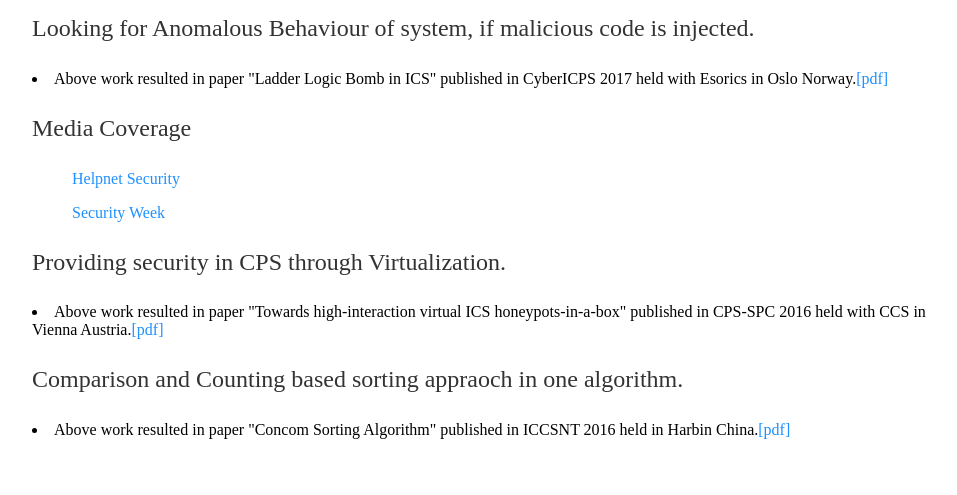
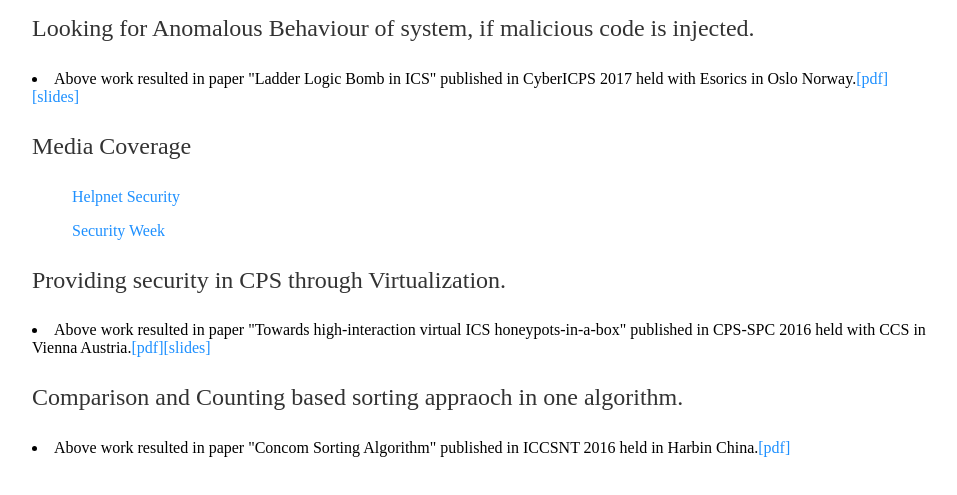
Before and after one commit to anandgarg91/anandgarg91.github.io, a website: page research.html in a window 1280 px wide. Shown: the part 185-680 px from the top of the page, without its empty margins (160-1117 px from the left). Drawn offline with Linux system fonts and the light colour scheme.

Commit message:
slides added

```diff
--- a/research.html
+++ b/research.html
@@ -22,13 +22,13 @@
         		<h1>Security in Cyber Physical System</h1>
 
 			<p>Looking for Anomalous Behaviour of system, if malicious code is injected.</p>
-			<li>Above work resulted in paper "Ladder Logic Bomb in ICS" published in CyberICPS 2017 held with Esorics in Oslo Norway.<a href=https://arxiv.org/abs/1702.05241>[pdf]</a></li>
+			<li>Above work resulted in paper "Ladder Logic Bomb in ICS" published in CyberICPS 2017 held with Esorics in Oslo Norway.<a href=https://arxiv.org/abs/1702.05241>[pdf]</a><a href="/slides/talk.pdf">[slides]</a></li>
 			<p>Media Coverage</p>
 			<ol><a href="https://www.helpnetsecurity.com/2017/02/21/plc-malware-ics/">Helpnet Security</a></ol>
 			<ol><a href="http://www.securityweek.com/logic-bombs-pose-threat-ics-researchers/">Security Week</a></ol>
 				<p>Providing security in CPS through Virtualization.</p>
 			<li>Above work resulted in paper "Towards high-interaction virtual ICS honeypots-in-a-box"
-			published in CPS-SPC 2016 held with CCS in Vienna Austria.<a href="https://dl.acm.org/citation.cfm?id=2994493">[pdf]</a></li>
+			published in CPS-SPC 2016 held with CCS in Vienna Austria.<a href="https://dl.acm.org/citation.cfm?id=2994493">[pdf]</a><a href="/slides/cps-spc16.pdf">[slides]</a></li>
 
 			<p>Comparison and Counting based sorting appraoch in one algorithm.</p>
 			<li>Above work resulted in paper "Concom Sorting Algorithm" published in ICCSNT 2016 held in Harbin China.<a href=http://ieeexplore.ieee.org/abstract/document/7490742/>[pdf]</a></li>
```
